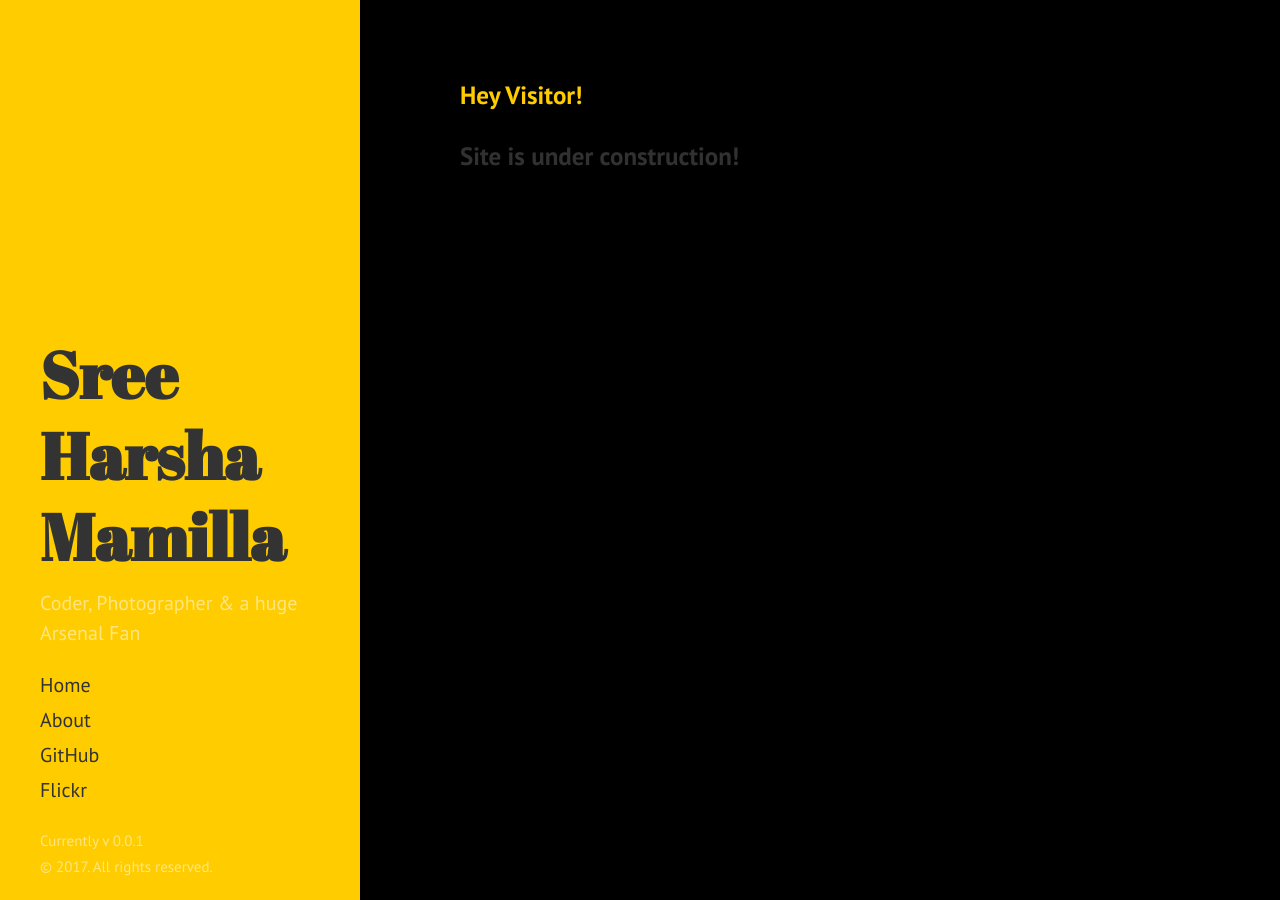
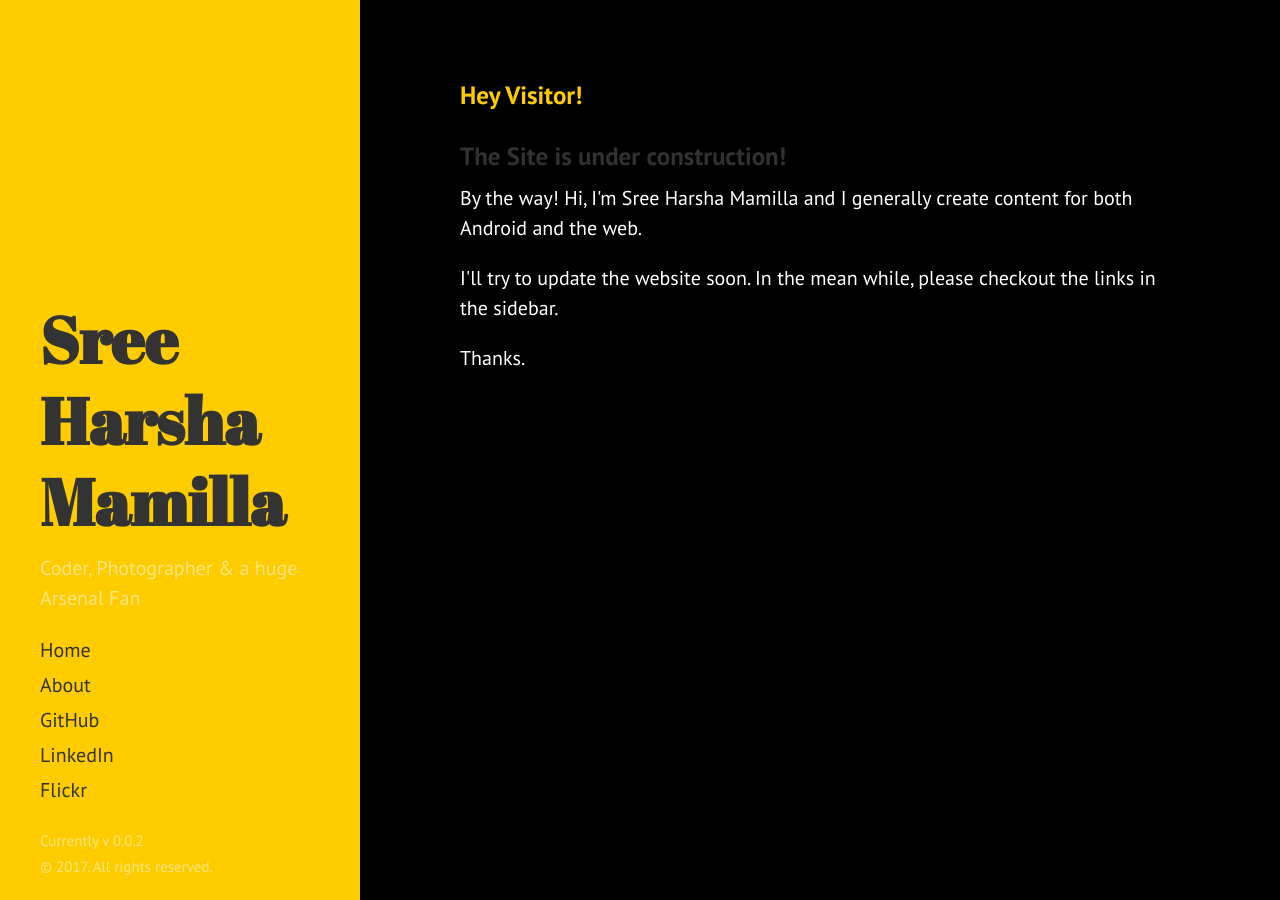
Before and after one commit to mavharsha/mavharsha.github.io, a Jekyll site: the page built from index.html, in a window 1280 px wide. Built offline with Jekyll 4.4.1, drawn with Linux system fonts in a browser that asks for light colours.

Commit message:
Updating the sidebar with linkedIn and updating homepage

```diff
--- a/_config.yml
+++ b/_config.yml
@@ -7,7 +7,8 @@
 # Build settings
 markdown: kramdown
 permalink: pretty
-version: 0.0.1
+version: 0.0.2
 
 github: https://github.com/mavharsha
+linkedin: https://www.linkedin.com/in/sreeharsham
 flickr: https://secure.flickr.com/photos/76302043@N07/
--- a/_includes/sidebar.html
+++ b/_includes/sidebar.html
@@ -6,15 +6,14 @@
           {{ site.title }}
         </span>
       </h1>
-
 	  <p class="">Coder, Photographer & a huge Arsenal Fan</p>
     </div>
 
     <nav class="sidebar-nav">
       <a class="sidebar-nav-item{% if page.url == site.baseurl %} active{% endif %}" href="{{ site.baseurl }}">Home</a>
-		<a class="sidebar-nav-item" href="#">About</a>
-
+      <a class="sidebar-nav-item" href="/#about">About</a>
       <a class="sidebar-nav-item" href="{{ site.github }}">GitHub</a>
+      <a class="sidebar-nav-item" href="{{ site.linkedin }}">LinkedIn</a>
 	  <a class="sidebar-nav-item" href="{{ site.flickr }}">Flickr</a>
     </nav>
 
--- a/index.html
+++ b/index.html
@@ -4,5 +4,8 @@ title: Home
 ---
 	<div class = "page">
 	<h3 class ="page-title">Hey Visitor!</h3>
-	<h3>Site is under construction!</h3>
-	</div>
+	<h3>The Site is under construction!</h3>
+        <p id="about">By the way! Hi, I'm Sree Harsha Mamilla and I generally create content for both Android and the web.</p>
+        <p>I'll try to update the website soon. In the mean while, please checkout the links in the sidebar.</p>
+        <p> Thanks.</p>
+</div>
--- a/public/css/hyde.css
+++ b/public/css/hyde.css
@@ -136,7 +136,7 @@ color: #fff;
 
 @media (min-width: 48em) {
   .content {
-    max-width: 38rem;
+    max-width: 76rem;
     margin-left: 20rem;
     margin-right: 2rem;
   }
```
